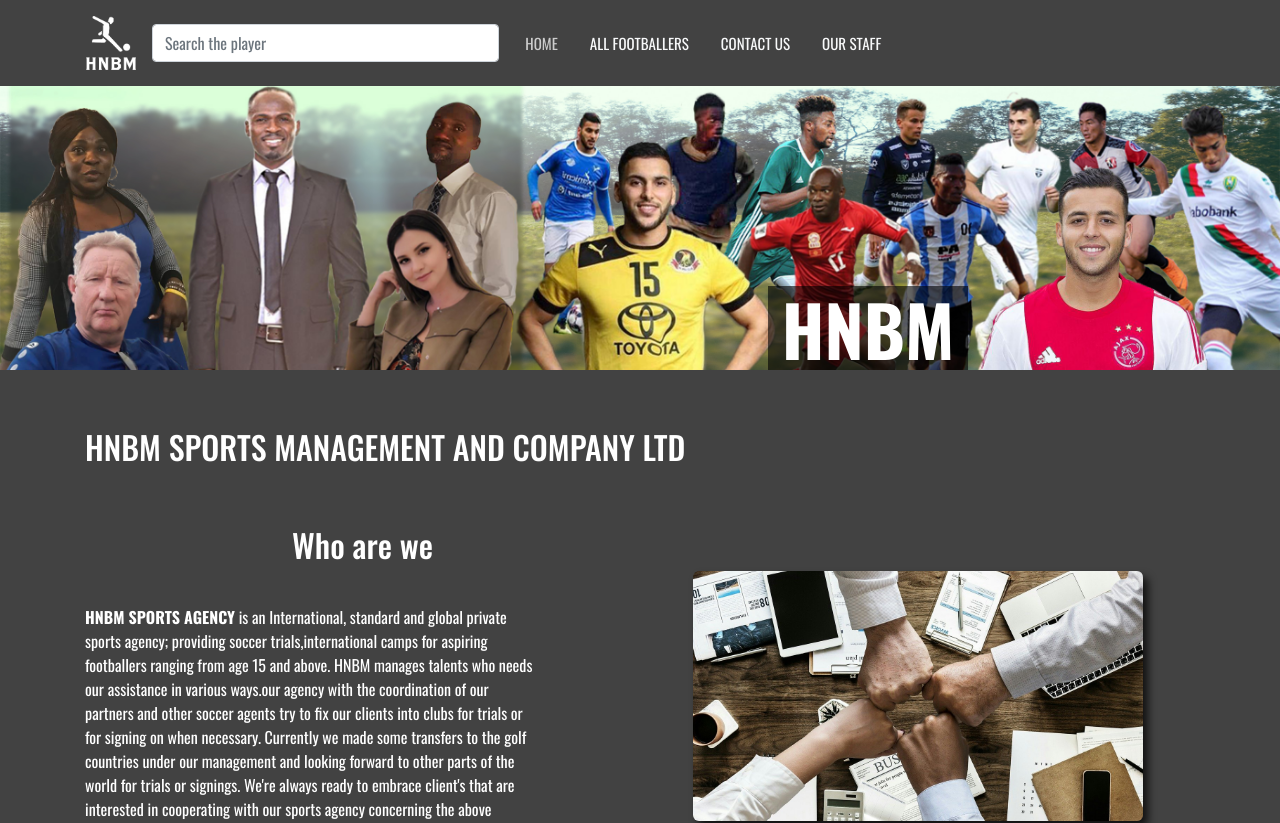
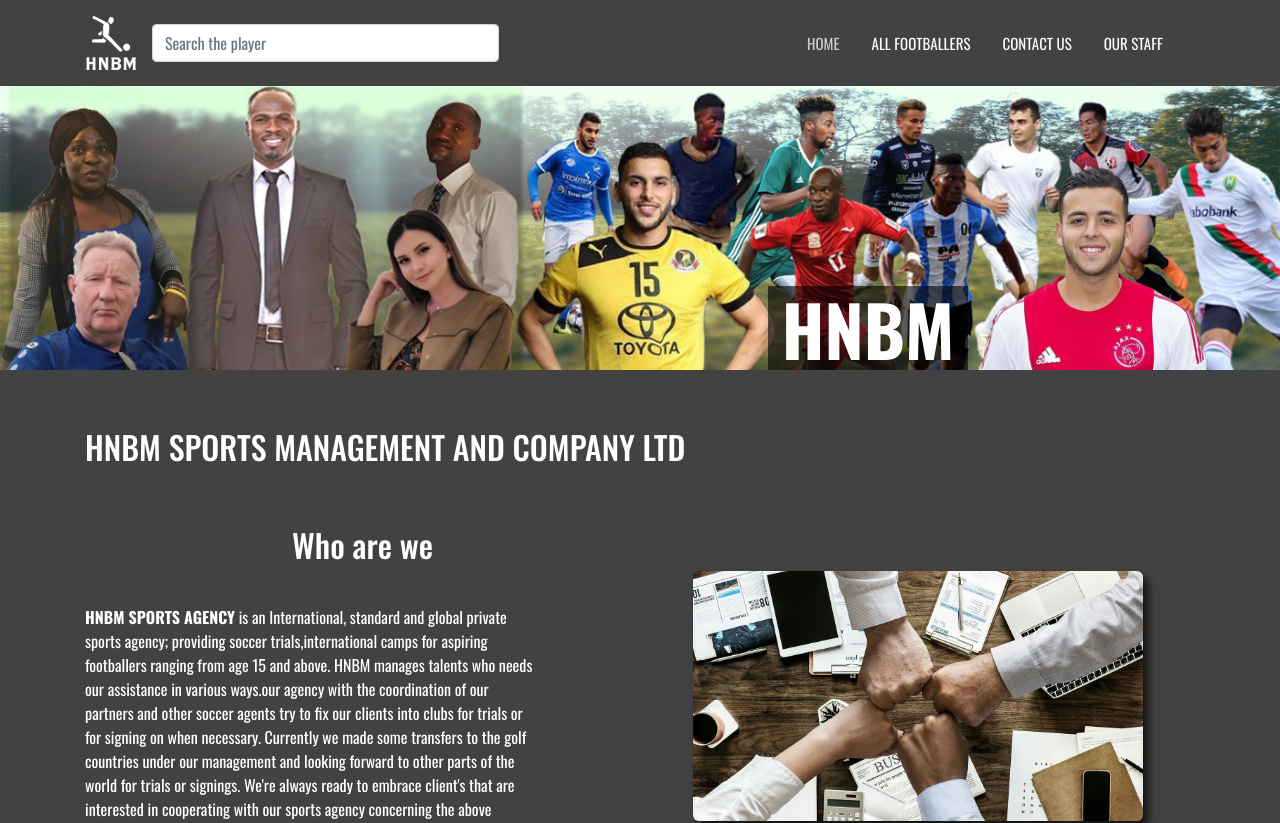
Before and after one commit to beksssK/footballtemporary, a React (Create React App) app: page / in a window 1280 px wide. Shown: the top 823 px of the page. Built offline with nearby package versions, Linux system fonts and the light colour scheme.

Commit message:
Changed the navigation style

```diff
--- a/src/components/Navigation/Toolbar/Toolbar.css
+++ b/src/components/Navigation/Toolbar/Toolbar.css
@@ -3,6 +3,11 @@
     width: 100%;
     background: rgba(0, 0, 0, 0.7);
 }
+
+.Main-nav {
+    justify-content: flex-end;
+}
+
 .Main-nav a{
     position: relative;
 }
```
